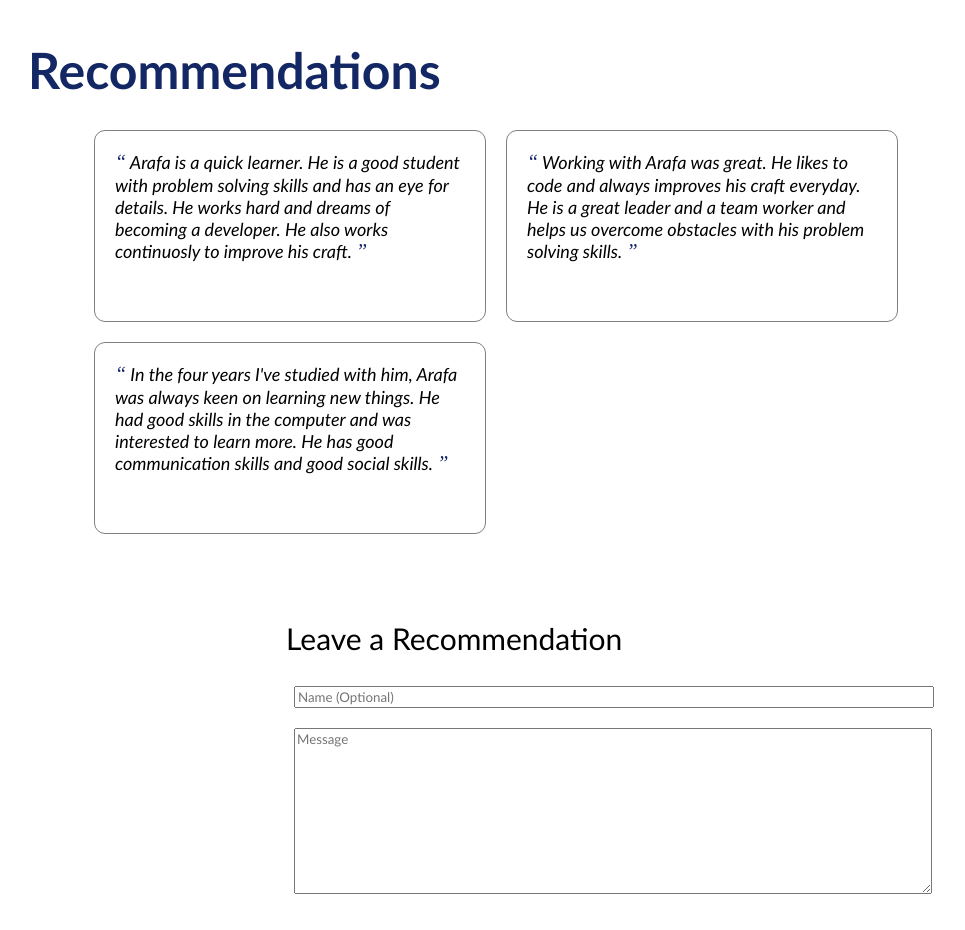
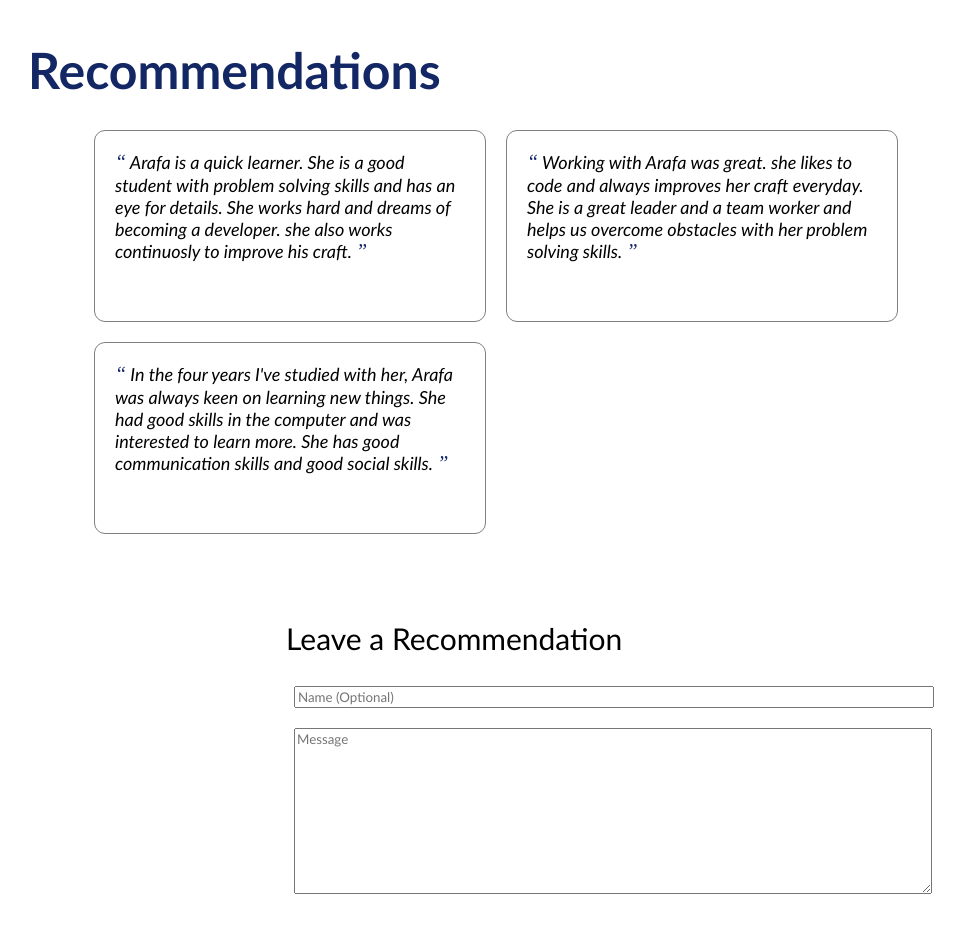
Before and after one commit to Arafa102003/portfolio, a plain HTML site: page index.html in a window 1280 px wide. Shown: the part 2080-3010 px from the top of the page, without its empty margins (40-1005 px from the left). Drawn offline with Linux system fonts and the light colour scheme.

Commit message:
Update index.html

```diff
--- a/index.html
+++ b/index.html
@@ -118,20 +118,20 @@
       <div class="all_recommendations" id="all_recommendations">
         <div class="recommendation">
           <span>&#8220;</span>
-         Arafa is a quick learner. He is a good student with problem solving skills and has an eye for details.
-         He works hard and dreams of becoming a developer. He also works continuosly to improve his craft.
+         Arafa is a quick learner. She is a good student with problem solving skills and has an eye for details.
+         She works hard and dreams of becoming a developer. she also works continuosly to improve his craft.
           <span>&#8221;</span>
         </div>
         <div class="recommendation">
           <span>&#8220;</span>
-         Working with Arafa was great. He likes to code and always improves his craft everyday.
-         He is a great leader and a team worker and helps us overcome obstacles with his problem solving skills.
+         Working with Arafa was great. she likes to code and always improves her craft everyday.
+         She is a great leader and a team worker and helps us overcome obstacles with her problem solving skills.
           <span>&#8221;</span>
         </div>
         <div class="recommendation">
           <span>&#8220;</span>
-         In the four years I've studied with him, Arafa was always keen on learning new things. He had
-         good skills in the computer and was interested to learn more. He has good communication skills and good social skills.
+         In the four years I've studied with her, Arafa was always keen on learning new things. She had
+         good skills in the computer and was interested to learn more. She has good communication skills and good social skills.
           <span>&#8221;</span>
         </div>
       </div>
```
